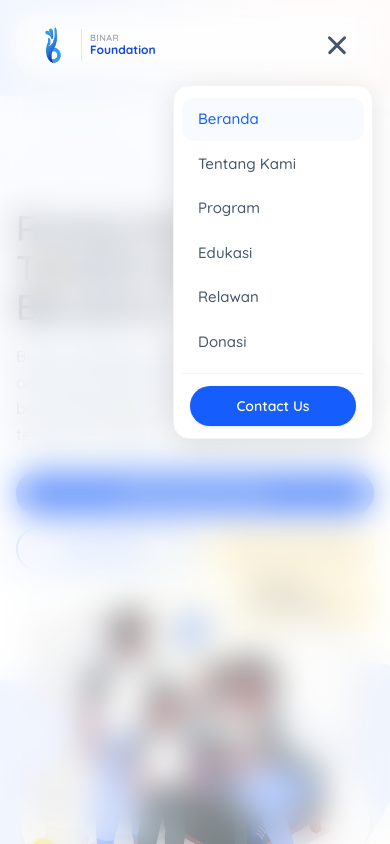
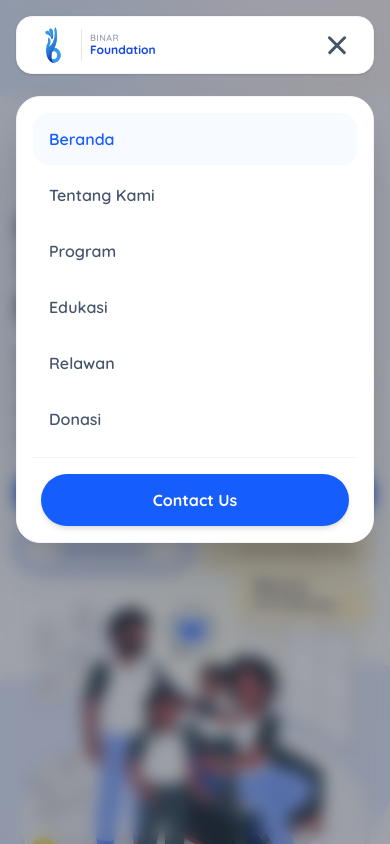
Before and after one commit to amad-IO/binarfondation, a React (Vite) app: page / in a window 390 px wide. Both pictures are taken after a click on the button "Toggle Menu". Shown: the top 844 px of the page. Built offline with nearby package versions, Linux system fonts and the light colour scheme.

Commit message:
fix(navbar): refactor mobile menu out of header to fix ios touch bug, add pointer-events-none to hero image

```diff
--- a/src/components/Navbar.jsx
+++ b/src/components/Navbar.jsx
@@ -30,8 +30,9 @@ const Navbar = () => {
 
 
     return (
-        <header className={`fixed top-0 left-0 right-0 z-50 transition-all duration-300 ${isMobileMenuOpen ? 'h-screen' : ''} ${isScrolled ? 'pt-4 pb-2' : 'py-4 lg:py-5'}`}>
-            <div className="container mx-auto px-4 sm:px-6 lg:px-8">
+        <>
+            <header className={`fixed top-0 left-0 right-0 z-[100] transition-all duration-300 pointer-events-none ${isScrolled ? 'pt-4 pb-2' : 'py-4 lg:py-5'}`}>
+                <div className="container mx-auto px-4 sm:px-6 lg:px-8 pointer-events-auto">
                     <div className={`flex items-center justify-between px-4 sm:px-5 py-2 mx-auto max-w-6xl rounded-2xl transition-all duration-300 relative border ${
                         isMobileMenuOpen
                             ? 'bg-white border-gray-100 shadow-sm z-50'
@@ -82,7 +83,7 @@ const Navbar = () => {
 
                             {/* Hamburger */}
                             <button
-                            className="lg:hidden p-1.5 text-slate-600 hover:text-blue-600 transition-colors focus:outline-none w-10 h-10 flex items-center justify-center"
+                                className="lg:hidden p-1.5 text-slate-600 hover:text-blue-600 transition-colors focus:outline-none w-10 h-10 flex items-center justify-center relative z-[60]"
                                 onClick={() => setIsMobileMenuOpen(!isMobileMenuOpen)}
                                 aria-label="Toggle Menu"
                                 aria-expanded={isMobileMenuOpen}
@@ -95,25 +96,29 @@ const Navbar = () => {
                             </button>
                         </div>
 
-                    {/* Mobile Backdrop — CSS transition, no framer-motion */}
+                    </div>
+                </div>
+            </header>
+
+            {/* Mobile Backdrop & Menu Overlay (Fixed to Viewport for 100% clickability) */}
             <div
-                        className={`fixed inset-0 bg-white/40 backdrop-blur-lg lg:hidden -z-10 transition-opacity duration-200 ${
+                className={`fixed inset-0 w-full h-[100dvh] bg-slate-900/40 backdrop-blur-sm lg:hidden transition-opacity duration-300 z-[90] ${
                     isMobileMenuOpen ? 'opacity-100 pointer-events-auto' : 'opacity-0 pointer-events-none'
                 }`}
                 onClick={() => setIsMobileMenuOpen(false)}
             />
 
-                    {/* Mobile Dropdown — CSS transition, no framer-motion */}
-                    <div className={`absolute top-[calc(100%+12px)] right-0 w-[200px] bg-white rounded-2xl shadow-[0_8px_30px_rgb(0,0,0,0.12)] border border-gray-100 py-3 px-2 flex flex-col gap-0.5 lg:hidden z-50 origin-top-right transition-all duration-200 ${
-                        isMobileMenuOpen ? 'opacity-100 scale-100' : 'opacity-0 scale-95 pointer-events-none'
+            <div className={`fixed top-24 left-4 right-4 bg-white rounded-3xl shadow-2xl border border-gray-100 p-4 flex flex-col gap-1 lg:hidden z-[95] transition-all duration-300 ease-[cubic-bezier(0.16,1,0.3,1)] ${
+                isMobileMenuOpen ? 'opacity-100 translate-y-0 pointer-events-auto' : 'opacity-0 -translate-y-10 pointer-events-none'
             }`}>
+                <div className="flex flex-col gap-1">
                     {navLinks.map((link) => (
                         <NavLink
                             key={link.name}
                             to={link.to}
                             end={link.to === '/'}
-                                onClick={() => setIsMobileMenuOpen(false)}
-                                className={`px-4 py-2.5 text-[15px] font-medium transition-colors duration-200 block rounded-xl ${
+                            onClick={() => setTimeout(() => setIsMobileMenuOpen(false), 150)}
+                            className={`px-4 py-3.5 text-[16px] font-semibold transition-colors duration-200 block rounded-2xl ${
                                 location.pathname === link.to
                                     ? 'text-blue-600 bg-blue-50/50'
                                     : 'text-slate-600 hover:text-blue-600 hover:bg-slate-50'
@@ -122,16 +127,14 @@ const Navbar = () => {
                             {link.name}
                         </NavLink>
                     ))}
-                        <div className="mt-2 pt-3 px-2 border-t border-gray-100 sm:hidden">
-                            <Link onClick={() => setIsMobileMenuOpen(false)} to="/kontak" className="inline-flex w-full whitespace-nowrap items-center justify-center px-6 py-2.5 rounded-full font-semibold transition-all duration-300 ease-in-out focus:outline-none focus:ring-2 focus:ring-offset-2 bg-blue-600 text-white hover:bg-blue-700 focus:ring-blue-500 shadow-sm text-sm">
+                </div>
+                <div className="mt-2 pt-4 px-2 border-t border-gray-100">
+                    <Link onClick={() => setTimeout(() => setIsMobileMenuOpen(false), 150)} to="/kontak" className="inline-flex w-full whitespace-nowrap items-center justify-center px-6 py-3.5 rounded-full font-bold transition-all duration-300 ease-in-out bg-blue-600 text-white hover:bg-blue-700 shadow-md text-base">
                         Contact Us
                     </Link>
                 </div>
             </div>
-
-                </div>
-            </div>
-        </header>
+        </>
     );
 };
 
--- a/src/page-sections/Hero.jsx
+++ b/src/page-sections/Hero.jsx
@@ -162,7 +162,7 @@ const Hero = () => {
                         src={heroImage}
                         alt="Relawan Binar Foundation"
                         fetchPriority="high"
-                        className="relative z-10 w-full max-h-[50vh] lg:max-h-[60vh] object-contain drop-shadow-sm mx-auto"
+                        className="relative z-10 w-full max-h-[50vh] lg:max-h-[60vh] object-contain drop-shadow-sm mx-auto pointer-events-none select-none"
                     />
 
                     {/* Mascot Tersipu Malu */}
```
Lines whose indentation alone changed are shown as unchanged.
